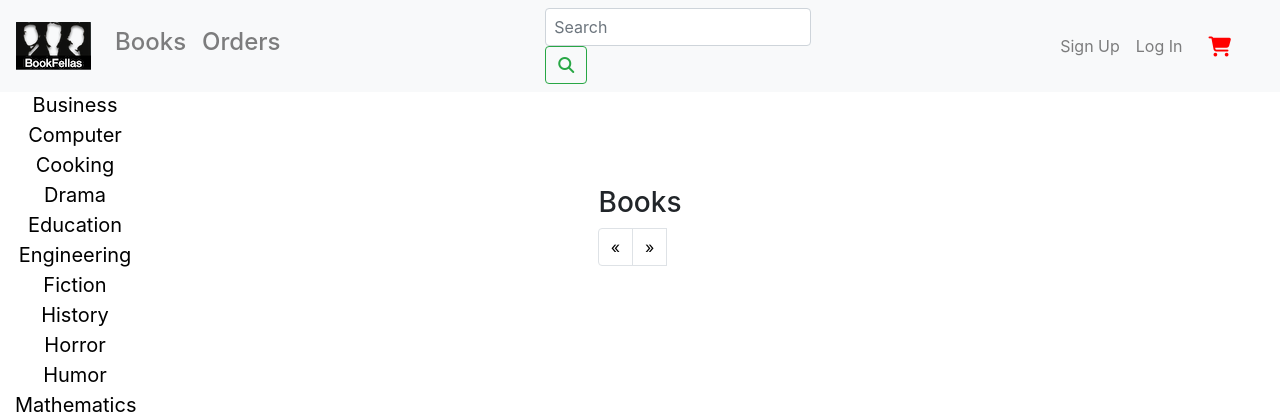
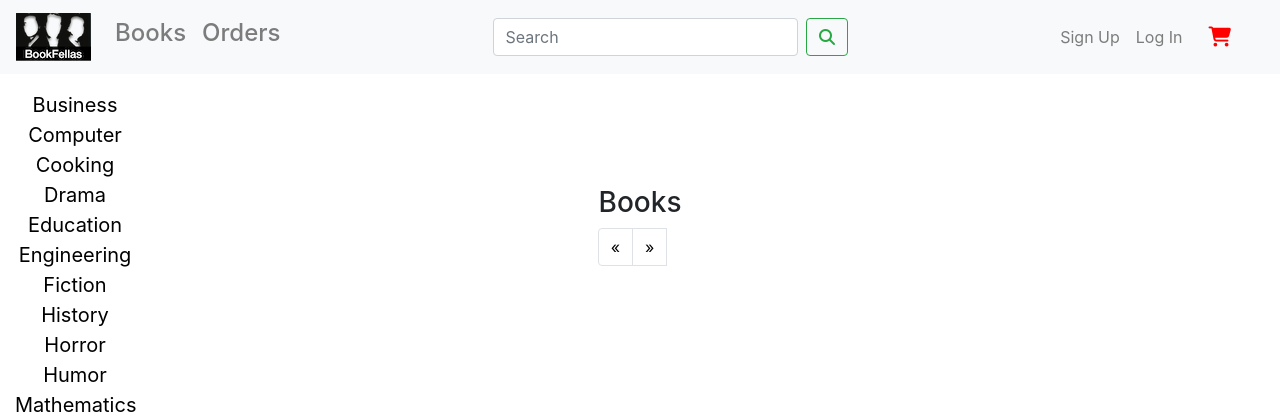
Before and after one commit to BookFellas/book-fellas, a Django app: page /books/ in a window 1280 px wide. Shown: the top 420 px of the page. Run offline with Django 3.2, Linux system fonts and the light colour scheme; data that the repository does not hold is empty; parts of the project's set-up code (start-up, migrations or seed data) failed here and were passed over; some libraries are stand-ins or nearby versions.

Commit message:
changed the style of the search field, and added some verifications to check if the user is logged in, before adding a book to the cart

```diff
--- a/main_app/static/css/style.css
+++ b/main_app/static/css/style.css
@@ -45,6 +45,7 @@ ul {
     border: none;
     max-width: 50vw;
     margin-top: 50px;
+    margin: auto;
 }
 
 .card img {
@@ -152,8 +153,17 @@ h1 {
     justify-content: center;
 }
 .form-inline {
-    max-width: 250px;
+    display: flex;
+    flex-grow: 1;
+    min-width: 40%;
+    width: 50%;
+    justify-content: center;
     margin: auto;
+}
+
+#search {
+    min-width: 30%;
+    width: 40%;
 }
 
 .card-body {
--- a/main_app/templates/base.html
+++ b/main_app/templates/base.html
@@ -27,7 +27,7 @@
             <li class="navbar-nav"><a class="nav-link" href="{% url 'index' %}"><h4>Books</h4></a></li>
             <li class="navbar-nav"><a class="nav-link" href="{% url 'orders_index' %}"><h4>Orders</h4></a></li>
             <form class="form-inline my-2 my-lg-0" action="/search/?q=" method="GET">
-                <input class="form-control d-flex p-2" type="text" name="q" placeholder="Search" aria-label="Search" required>
+                <input id="search" class="form-control mr-sm-2" type="text" name="q" placeholder="Search" aria-label="Search" required>
                 <button class="btn btn-outline-success my-2 my-sm-0" type="submit"><i class="fas fa-search"></i></button>
             </form>
             <ul class="navbar-nav">
--- a/main_app/templates/books/index.html
+++ b/main_app/templates/books/index.html
@@ -14,13 +14,16 @@
                             <ul class="card-text">
                                 <li class="author">by&nbsp<Strong> {{ book.author| truncatechars:20 }}</Strong></li>
                             </ul>
+                        <div class="price"><Strong>$</Strong> {{ book.price}}</div>
                     </a>
-                        <div class="price"><Strong>$</Strong> {{ book.price}}</div>
-
+                    {% if user.is_authenticated %}
                         <form action="{% url 'add_product_item_index' book.id %}" method="post" class="btn btn-outline-dark mt-auto">
                             {% csrf_token %}
                             <input type="submit" class="inside-btn" value="Add To Cart">
                         </form>
+                    {% else %}
+                        <button onclick="window.location.href='{% url 'login' %}'"class="btn btn-outline-dark mt-auto">Add To Cart</button>
+                    {% endif %}
                 </div>
             </div>
         </div>
```
Also changed, not shown: main_app/templates/search_results.html (+5 -2 lines). Lines whose indentation alone changed are shown as unchanged.
